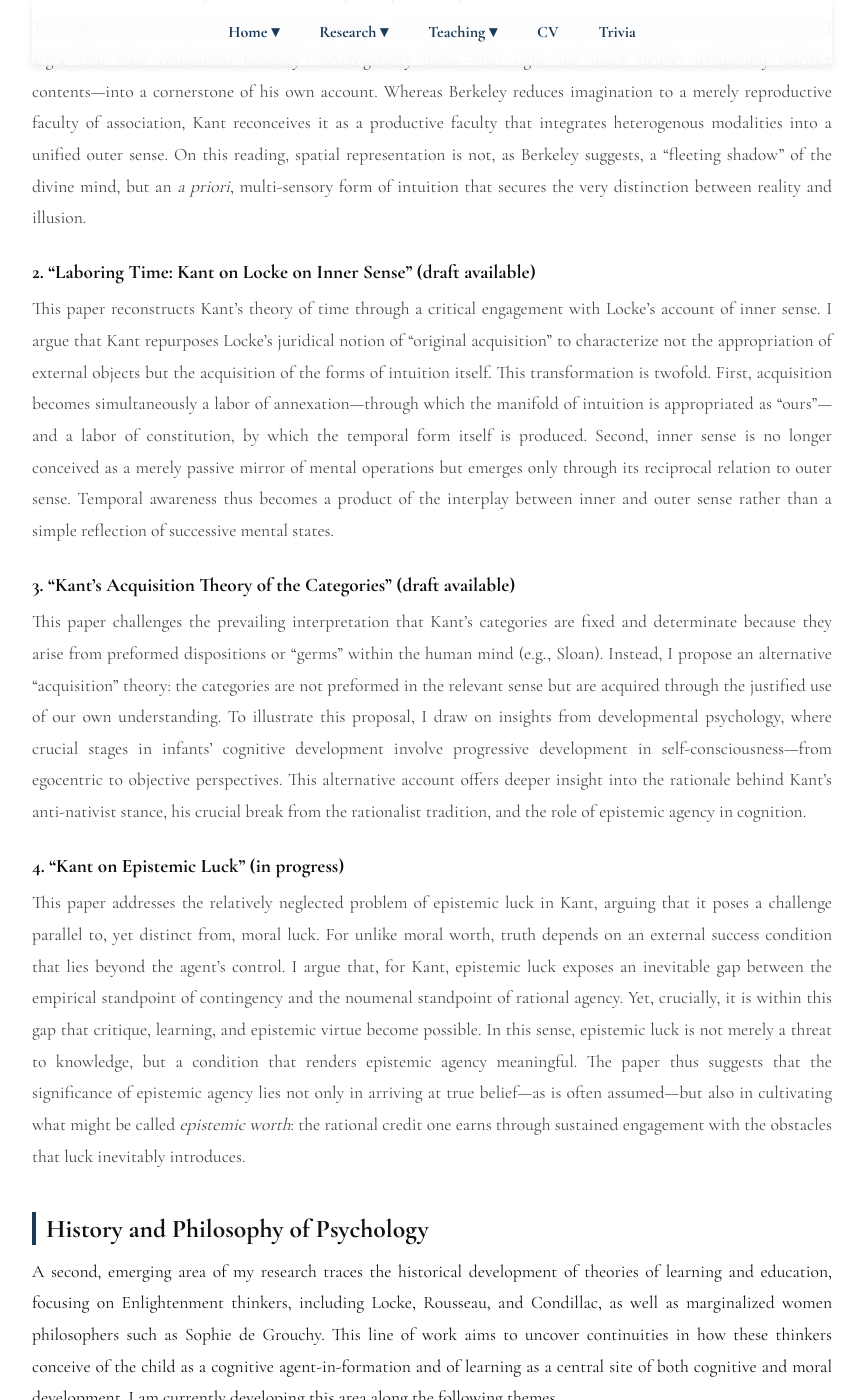
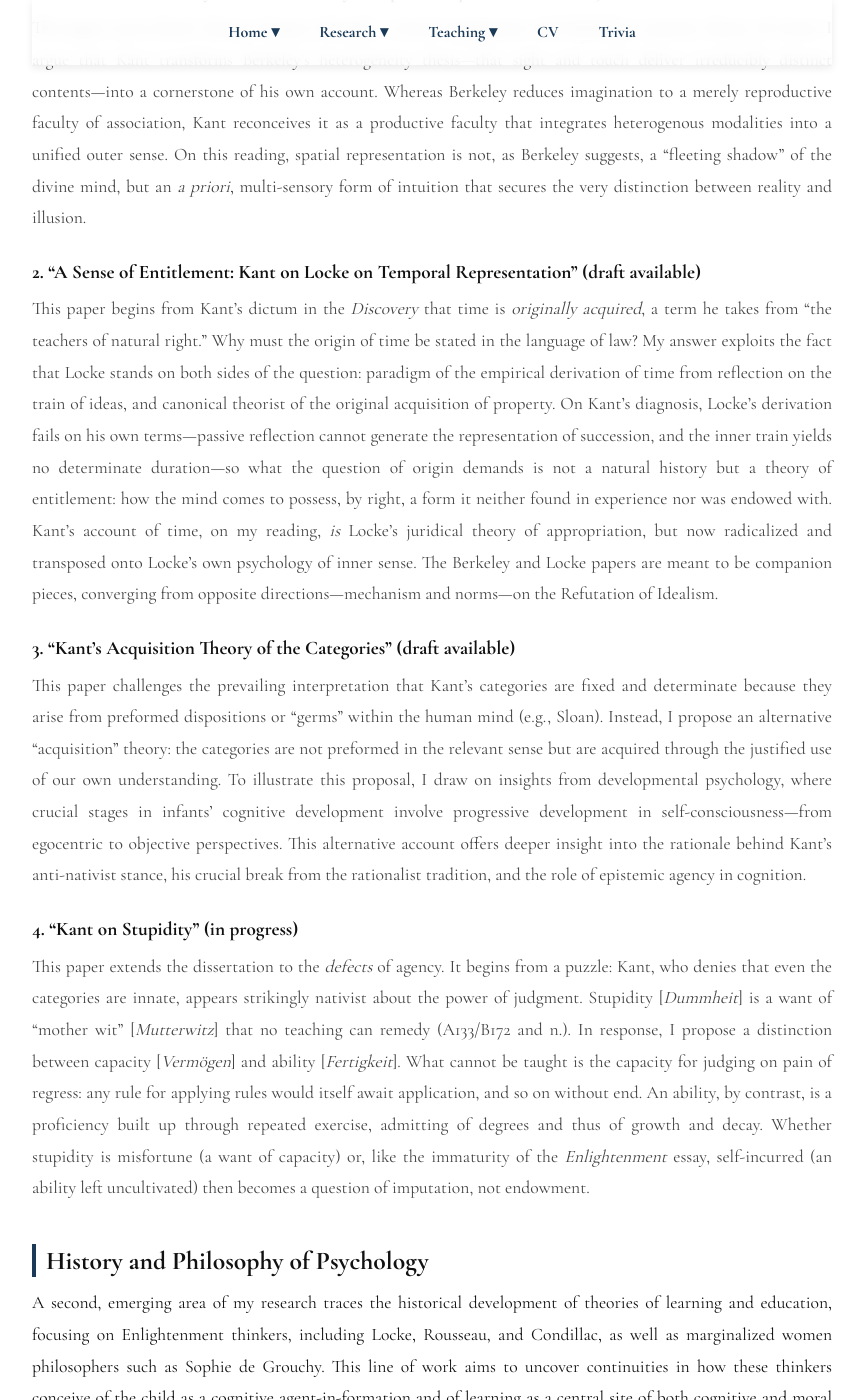
Before and after one commit to aileencluo/aileencluo.github.io, a Jekyll site: the page built from research.md, in a window 1280 px wide and 1400 px high, scrolled down 869 px. Shown: the whole window, without its empty margins (208-1074 px from the left). Built offline with Jekyll 4.4.1, drawn with Linux system fonts in a browser that asks for light colours; some of the changed text lies outside the part shown.

Commit message:
Update research.md

```diff
--- a/research.md
+++ b/research.md
@@ -19,14 +19,14 @@ title: Research
 <div class="subhead">1. “Sense and Sensibility: Kant on Berkeley on Spatial Representation” (2025 Markus Herz Prize Winner)</div>
 <p class="subdesc">This paper traces Kant’s theory of space through a critical engagement with Berkeley’s semiotic theory of vision. I argue that Kant transforms Berkeley’s heterogeneity thesis—that sight and touch deliver irreducibly distinct contents—into a cornerstone of his own account. Whereas Berkeley reduces imagination to a merely reproductive faculty of association, Kant reconceives it as a productive faculty that integrates heterogenous modalities into a unified outer sense. On this reading, spatial representation is not, as Berkeley suggests, a “fleeting shadow” of the divine mind, but an <em>a priori</em>, multi-sensory form of intuition that secures the very distinction between reality and illusion.</p>
 
-<div class="subhead">2. “Laboring Time: Kant on Locke on Inner Sense” (draft available)</div>
-<p class="subdesc">This paper reconstructs Kant’s theory of time through a critical engagement with Locke’s account of inner sense. I argue that Kant repurposes Locke’s juridical notion of “original acquisition” to characterize not the appropriation of external objects but the acquisition of the forms of intuition itself. This transformation is twofold. First, acquisition becomes simultaneously a labor of annexation—through which the manifold of intuition is appropriated as “ours”—and a labor of constitution, by which the temporal form itself is produced. Second, inner sense is no longer conceived as a merely passive mirror of mental operations but emerges only through its reciprocal relation to outer sense. Temporal awareness thus becomes a product of the interplay between inner and outer sense rather than a simple reflection of successive mental states.</p>
+<div class="subhead">2. “A Sense of Entitlement: Kant on Locke on Temporal Representation” (draft available)</div>
+<p class="subdesc">This paper begins from Kant’s dictum in the <em>Discovery</em> that time is <em>originally acquired</em>, a term he takes from “the teachers of natural right.” Why must the origin of time be stated in the language of law? My answer exploits the fact that Locke stands on both sides of the question: paradigm of the empirical derivation of time from reflection on the train of ideas, and canonical theorist of the original acquisition of property. On Kant’s diagnosis, Locke’s derivation fails on his own terms—passive reflection cannot generate the representation of succession, and the inner train yields no determinate duration—so what the question of origin demands is not a natural history but a theory of entitlement: how the mind comes to possess, by right, a form it neither found in experience nor was endowed with. Kant’s account of time, on my reading, <em>is</em> Locke’s juridical theory of appropriation, but now radicalized and transposed onto Locke’s own psychology of inner sense. The Berkeley and Locke papers are meant to be companion pieces, converging from opposite directions—mechanism and norms—on the Refutation of Idealism. </p>
 
 <div class="subhead">3. “Kant’s Acquisition Theory of the Categories” (draft available)</div>
 <p class="subdesc">This paper challenges the prevailing interpretation that Kant’s categories are fixed and determinate because they arise from preformed dispositions or “germs” within the human mind (e.g., Sloan). Instead, I propose an alternative “acquisition” theory: the categories are not preformed in the relevant sense but are acquired through the justified use of our own understanding. To illustrate this proposal, I draw on insights from developmental psychology, where crucial stages in infants’ cognitive development involve progressive development in self-consciousness—from egocentric to objective perspectives. This alternative account offers deeper insight into the rationale behind Kant’s anti-nativist stance, his crucial break from the rationalist tradition, and the role of epistemic agency in cognition.</p>
 
-<div class="subhead">4. “Kant on Epistemic Luck” (in progress)</div>
-<p class="subdesc">This paper addresses the relatively neglected problem of epistemic luck in Kant, arguing that it poses a challenge parallel to, yet distinct from, moral luck. For unlike moral worth, truth depends on an external success condition that lies beyond the agent’s control. I argue that, for Kant, epistemic luck exposes an inevitable gap between the empirical standpoint of contingency and the noumenal standpoint of rational agency. Yet, crucially, it is within this gap that critique, learning, and epistemic virtue become possible. In this sense, epistemic luck is not merely a threat to knowledge, but a condition that renders epistemic agency meaningful. The paper thus suggests that the significance of epistemic agency lies not only in arriving at true belief—as is often assumed—but also in cultivating what might be called <em>epistemic worth</em>: the rational credit one earns through sustained engagement with the obstacles that luck inevitably introduces.</p>
+<div class="subhead">4. “Kant on Stupidity” (in progress)</div>
+<p class="subdesc">This paper extends the dissertation to the <em>defects</em> of agency. It begins from a puzzle: Kant, who denies that even the categories are innate, appears strikingly nativist about the power of judgment. Stupidity [<em>Dummheit</em>] is a want of “mother wit” [<em>Mutterwitz</em>] that no teaching can remedy (A133/B172 and n.). In response, I propose a distinction between capacity [<em>Vermögen</em>] and ability [<em>Fertigkeit</em>]. What cannot be taught is the capacity for judging on pain of regress: any rule for applying rules would itself await application, and so on without end. An ability, by contrast, is a proficiency built up through repeated exercise, admitting of degrees and thus of growth and decay. Whether stupidity is misfortune (a want of capacity) or, like the immaturity of the <em>Enlightenment</em> essay, self-incurred (an ability left uncultivated) then becomes a question of imputation, not endowment.</p>
 
 
 <!-- ===== History and Philosophy of Psychology ===== -->
@@ -40,8 +40,8 @@ title: Research
 
 
 
-<div class="subhead">5. “The Discovery of the Child: Locke on Education” (in progress)</div>
-<p class="subdesc">In <em>Some Thoughts Concerning Education</em> (1693), Locke argues that learning should be made pleasant, warning that fear, punishment, or rote drills leads to aversion rather than understanding. He maintains that instruction must engage the child’s natural curiosity and desire for esteem, so that pleasure becomes an instrument of reason rather than its rival. I propose that Locke treats pleasure and play as the affective ground of cognition: without them, rational capacities cannot fully develop. On this reading, Locke offers an early theory of intrinsic motivation in cognitive development that anticipates Piaget’s play-based constructivism by showing how rational growth depends on affect-driven exploitation rather than passive reception or forced instruction.</p>
+<div class="subhead">5. “Condillac on Learning to Perceive” (in progress)</div>
+<p class="subdesc">This paper takes up the famous statue of the <em>Traité des sensations</em>: a mind given one sense at a time, beginning with smell, and nothing else. The question is how such a creature comes to perceive a world. Condillac’s answer is more radical than his empiricist reputation suggests. On his doctrine of transformed sensation, the statue acquires not just contents but also its faculties: attention, memory, comparison, and judgment arise as sensation reworked under the pressure of need. And the senses themselves must learn—paradigmatically, touch <em>teaches</em> the eye to see distance and objects. So, perception, for Condillac, has a pedagogy, and a genesis radical enough to reach even the capacities Kant takes to be innate.</p>
 
 <div class="subhead">6. “Sophie de Grouchy on the Education of Affect” (in progress)</div>
 <p class="subdesc">This paper reinterprets Sophie de Grouchy’s <em>Letters on Sympathy</em> (1798) by excavating the genetic mechanism underlying her moral psychology: the physiological “need to be moved” (<em>le besoin d’être ému</em>). I argue that Grouchy identifies this kinetic drive as the fundamental engine of agency, which propels the subject from isolation into social engagement and enables them to overcome what she describes as the “horror of the void”. The paper traces the developmental trajectory of this initially blind affective drive as it becomes cultivated through three stages: first, in the physical dependence of infancy, where the need to be moved establishes primordial social bonds; second, through the aesthetic education of tragedy, where emotional responses are refined and generalized; and finally, into the formation of enduring moral sentiments that ground mature ethical agency.</p>
```
